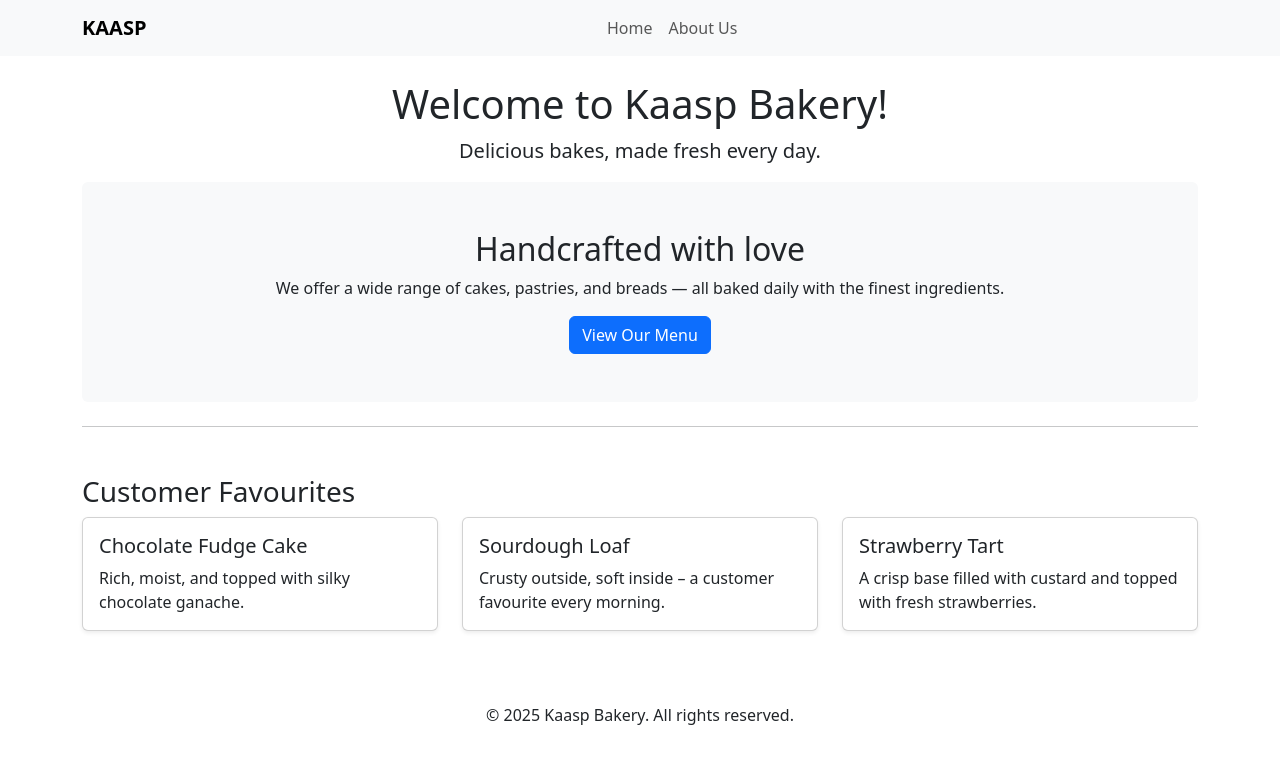
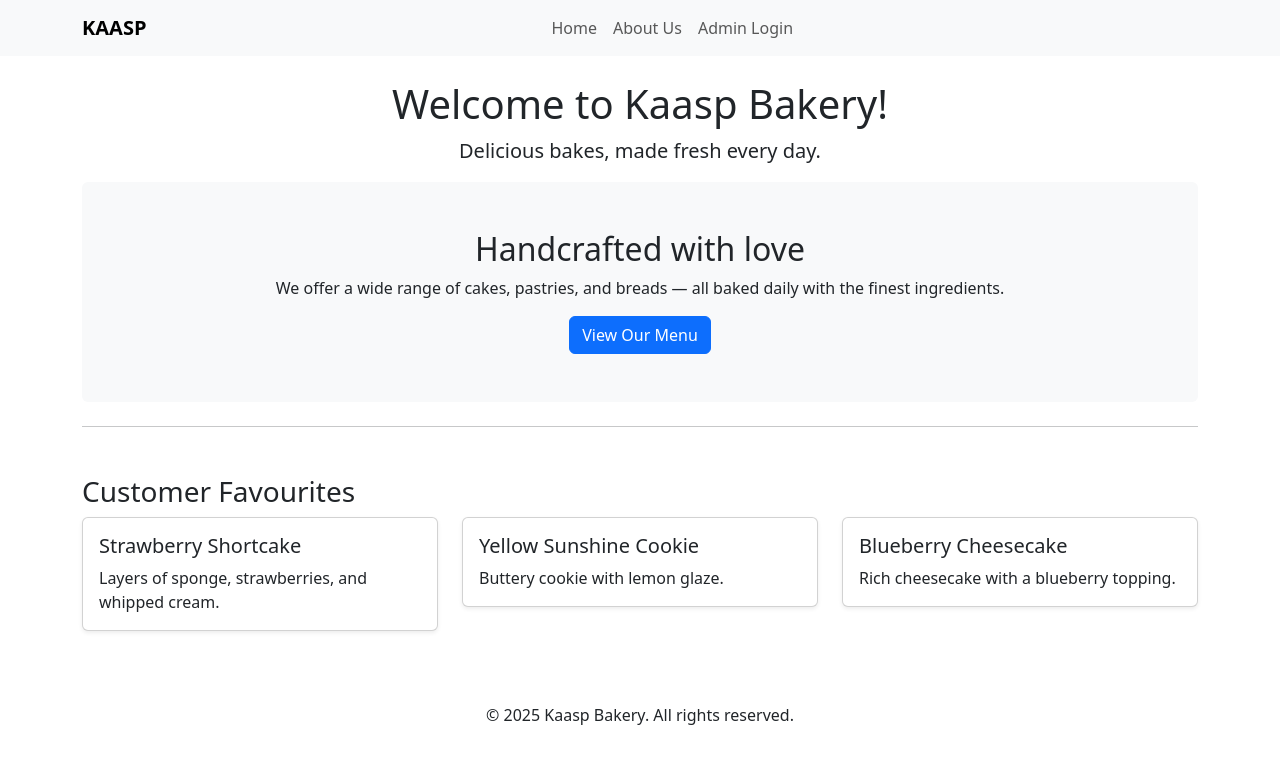
Before and after one commit to aimanaa6/final_project, a Flask app: page / in a window 1280 px wide. Shown: the top 764 px of the page. Run offline with Flask 3, Linux system fonts and the light colour scheme.

Commit message:
CREATE: admin login EDIT: home layout

```diff
--- a/application/routes.py
+++ b/application/routes.py
@@ -1,6 +1,11 @@
-from flask import Flask, render_template
+from flask import Flask, render_template, request, redirect, url_for, session
+import bcrypt
 
 app = Flask(__name__)
+
+# Hardcoded admin credentials
+admin_username = 'admin'
+admin_password_hashed = bcrypt.hashpw('admin123'.encode('utf-8'), bcrypt.gensalt())
 
 @app.route('/')
 @app.route('/home')
@@ -11,6 +16,27 @@ def home():
 def aboutus():
     return render_template('aboutus.html', title='About Us')
 
+@app.route('/adminlogin', methods=['GET', 'POST'])
+def adminlogin():
+    error = ""
+    if request.method == 'POST':
+        username = request.form['username']
+        password = request.form['password'].encode('utf-8')
+
+        if username == admin_username and bcrypt.checkpw(password, admin_password_hashed):
+            session['username'] = username
+            session['admin'] = True
+            return redirect(url_for('admin_dashboard'))
+        else:
+            error = "Invalid admin credentials."
+
+    return render_template('adminlogin.html', title='Admin Login', error=error)
+
+@app.route('/admin')
+def admin_dashboard():
+    if session.get('admin'):
+        return "Welcome to the admin dashboard!"  # Replace with render_template for your real admin page
+    return redirect(url_for('adminlogin'))
 
 if __name__ == '__main__':
     app.run(debug=True)
--- a/application/templates/home.html
+++ b/application/templates/home.html
@@ -23,24 +23,24 @@
         <div class="col-md-4">
             <div class="card shadow-sm mb-4">
                 <div class="card-body">
-                    <h5 class="card-title">Chocolate Fudge Cake</h5>
-                    <p class="card-text">Rich, moist, and topped with silky chocolate ganache.</p>
+                    <h5 class="card-title">Strawberry Shortcake</h5>
+                    <p class="card-text">Layers of sponge, strawberries, and whipped cream.</p>
                 </div>
             </div>
         </div>
         <div class="col-md-4">
             <div class="card shadow-sm mb-4">
                 <div class="card-body">
-                    <h5 class="card-title">Sourdough Loaf</h5>
-                    <p class="card-text">Crusty outside, soft inside – a customer favourite every morning.</p>
+                    <h5 class="card-title">Yellow Sunshine Cookie</h5>
+                    <p class="card-text">Buttery cookie with lemon glaze.</p>
                 </div>
             </div>
         </div>
         <div class="col-md-4">
             <div class="card shadow-sm mb-4">
                 <div class="card-body">
-                    <h5 class="card-title">Strawberry Tart</h5>
-                    <p class="card-text">A crisp base filled with custard and topped with fresh strawberries.</p>
+                    <h5 class="card-title">Blueberry Cheesecake</h5>
+                    <p class="card-text">Rich cheesecake with a blueberry topping.</p>
                 </div>
             </div>
         </div>
--- a/application/templates/layout.html
+++ b/application/templates/layout.html
@@ -20,6 +20,9 @@
                         <li class="nav-item">
                             <a class="nav-link" href="{{ url_for('aboutus') }}">About Us</a>
                         </li>
+                        <li class="nav-item">
+                            <a class="nav-link" href="{{ url_for('adminlogin') }}">Admin Login</a>
+                        </li>
                     </ul>
                 </div>
             </div>
@@ -28,7 +31,7 @@
 
     <main>
         {% block content %}
-        <!-- Content will be injected here -->
+
         {% endblock %}
     </main>
 
```
Also changed, not shown: application/templates/adminlogin.html (added, +25 -0 lines).
